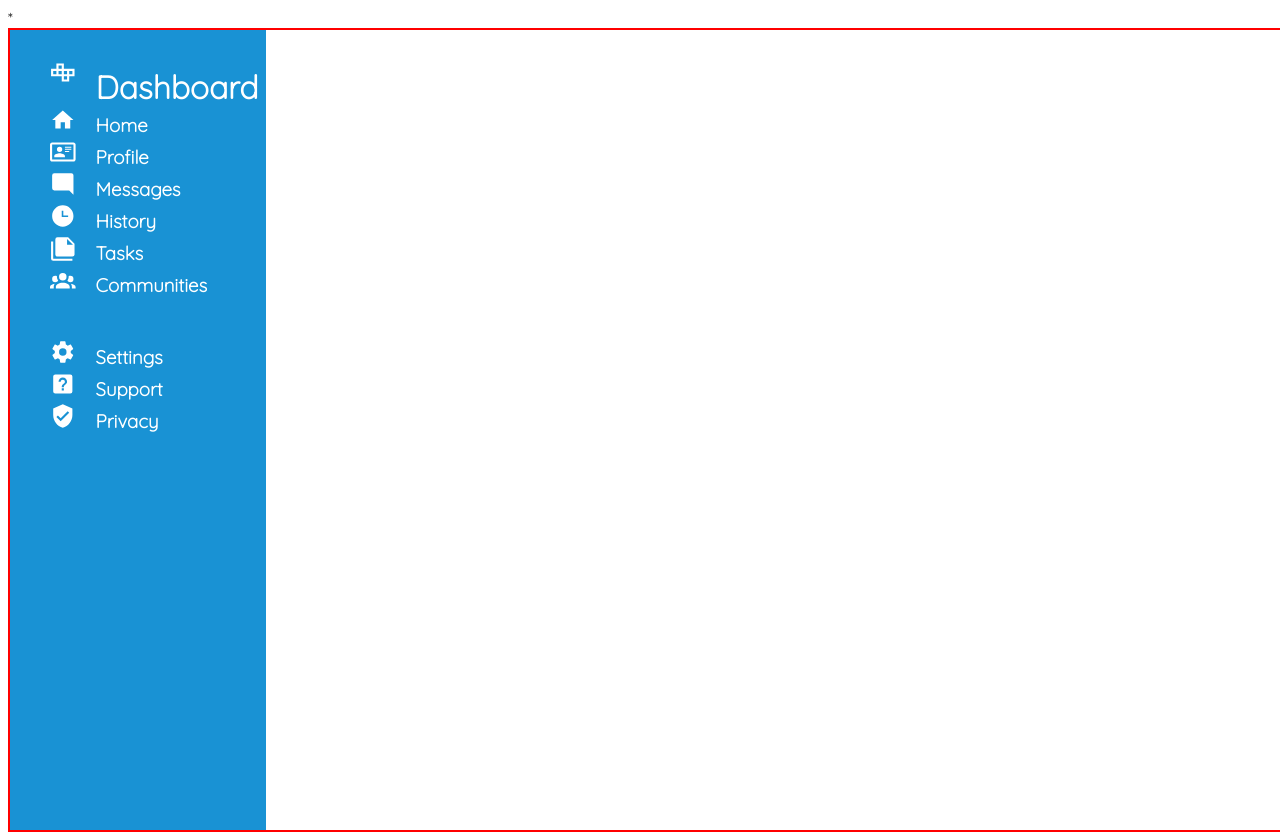
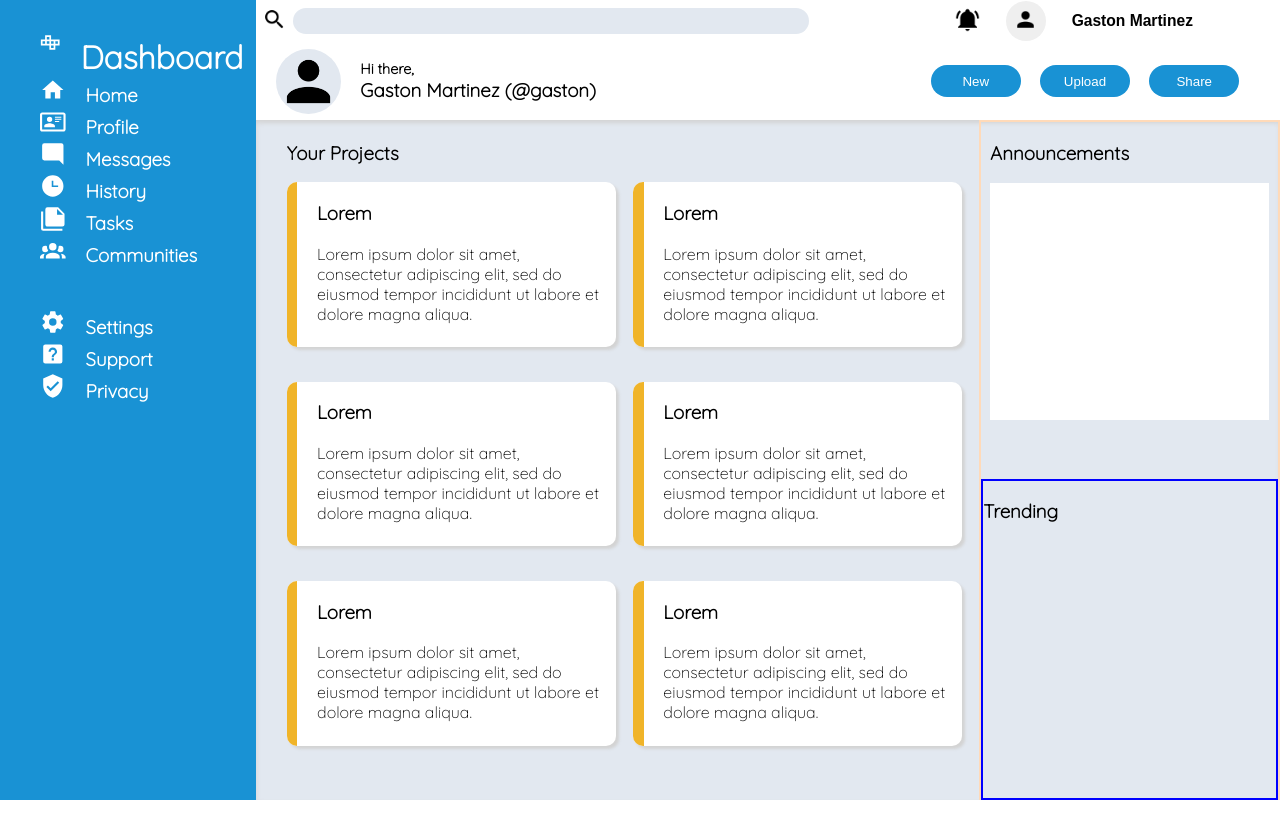
Before and after one commit to gastonmartinezz/Admin-dashboard, a plain HTML site: page index.html in a window 1280 px wide. After the commit the page ends 800 px from the top, so only its background shows below. Drawn offline with Linux system fonts and the light colour scheme.

Commit message:
Added many features
Added script.js for some DOM manipulation, added more CSS and HTML elements

```diff
--- a/index.html
+++ b/index.html
@@ -9,7 +9,7 @@
 <link href="https://fonts.googleapis.com/css2?family=Nunito+Sans:ital,opsz,wght@1,6..12,200&family=Quicksand:wght@300&family=Roboto:wght@100&display=swap" rel="stylesheet">
     <title>Dashboard</title>
 </head>
-<body>*
+<body>
     <div class="container">
         <div class="sidebar">
             <ul class="dashboard-ul">
@@ -61,18 +61,64 @@
         </div>
         <div class="main">
             <div class="nav-search">
+                <div class="top-nav">
+                    <div class="search-div">
+                        <button class="search" id="search-icon"><img src="imgs/magnify.png" alt="search-icon"></button>
+                        <input class="search" id="search-input" type="text">
+                    </div>
 
+                    <div class="user">
+                        <button id="alerts"><img src="imgs/bell-ring.png" alt="notifiacion-icon"></button>
+                        <button id="profile-image"><img src="imgs/account.png" alt="account-icon"></button>
+                        <button class="profile"><h3>Gaston Martinez</h3></button>
+                    </div>
+                </div>
+
+                <div class="actions">
+                    <div class="greet">
+                        <img src="imgs/account.png" alt="">
+                        <div class="text">
+                            <p>Hi there,</p>
+                            <h3>Gaston Martinez (@gaston)</h3>
+                        </div>
+                    </div>
+                    <div class="upload">
+                        <button>New</button>
+                        <button>Upload</button>
+                        <button>Share</button>
+                    </div>
+                </div>
             </div>
-            <div class="projects">
+            <div class="bottom">
+                <div class="projects">
+                    <h3 id="main-title">Your Projects</h3>
+                    <div class="left">
+                        <div class="grid"></div>
+                        <div class="grid"></div>
+                        <div class="grid"></div>
+                        <div class="grid"></div>
+                        <div class="grid"></div>
+                        <div class="grid"></div>
+                    </div>
+                </div>
+                <div class="right">
+                    <div class="announcements">
+                        <h3>Announcements</h3>
+                        <div class="grid-announcements">
+                            <div class="grid-announcementsInner top"></div>
+                            <div class="grid-announcementsInner"></div>
+                            <div class="grid-announcementsInner bot"></div>
+                        </div>
+                    </div>
+                    <div class="trending">
+                        <h3>Trending</h3>
 
+                    </div>
+                </div>
             </div>
-            <div class="announcements">
 
-            </div>
-            <div class="trending">
-
-            </div>
         </div>
     </div>
 </body>
+<script src="script.js"></script>
 </html>
--- /dev/null
+++ b/script.js
@@ -0,0 +1,14 @@
+const grid = document.getElementsByClassName('grid');
+
+for (let i = 0; i < grid.length; i++) {
+    grid[i].innerHTML +=
+    `
+        <div class="left-div"></div>
+        <div class="right-div">
+            <h3>Lorem</h3>
+            <p class="grid-text">
+            Lorem ipsum dolor sit amet, consectetur adipiscing elit, sed do eiusmod tempor incididunt ut labore et dolore magna aliqua.
+            </p>
+        </div>
+    `
+}
--- a/styles.css
+++ b/styles.css
@@ -4,16 +4,21 @@
     --bckgroundMain: #E2E8F0;
 }
 
-body {
+body, html {
     font-family: 'Nunito Sans', sans-serif;
     font-family: 'Quicksand', sans-serif;
+    height: 100%;
+    width: 100%;
+    margin: 0;
 }
 
 .container {
-    border: 2px red solid;
     width: 100vw;
     height: 100vh;
+    max-width: 100%;
+    max-height: 100%;
     display: flex;
+    margin: auto;
 }
 
 .sidebar {
@@ -26,7 +31,11 @@ body {
     width: 80%;
 }
 
-li {
+.dashboard {
+    margin-right: 1vw;
+}
+
+.sidebar li {
     display: flex;
     fill: white;
     gap: 20px;
@@ -41,3 +50,199 @@ svg {
 .bottom-ul {
     margin-top: 5vh;
 }
+
+.nav-search {
+    height: 15%;
+    display: flex;
+    flex-direction: column;
+}
+
+.search-div {
+    height: 100%;
+    display: flex;
+    justify-content: space-evenly;
+    align-items: center;
+}
+
+.top-nav {
+    display: flex;
+    gap: 60px;
+    height: 35%;
+}
+
+#search-input {
+    height: 1.5rem;
+    width: 40vw;
+    border: none;
+    border-radius: 15px;
+    background-color: #E2E8F0;
+}
+
+#search-icon, #alerts, .profile {
+    background-color: white;
+    border: none;
+}
+
+#profile-image {
+    border: none;
+    border-radius: 100%;
+    height: 40px;
+    width: 40px;
+}
+
+.nav-search img {
+    width: 25px;
+}
+
+.user {
+    height: 100%;
+    display: flex;
+    align-items: center;
+    width: 40%;
+    justify-content: center;
+    gap: 20px;
+}
+
+.actions {
+    height: 65%;
+    display: flex;
+}
+
+.greet {
+    height: 100%;
+    width: 50%;
+    display: flex;
+    align-items: center;
+}
+
+.greet img {
+    width: 65px;
+    height: 65px;
+    background-color: var(--bckgroundMain);
+    border-radius: 50px;
+    margin-left: 4%;
+
+}
+
+.upload {
+    width: 50%;
+    height: 100%;
+    display: flex;
+    justify-content: flex-end;
+    align-items: center;
+    gap: 4%;
+    margin-right: 4%;
+}
+
+.upload button {
+    height: 4vh;
+    width: 7vw;
+    background-color: var(--color);
+    color: white;
+    border: none;
+    border-radius: 50px;
+}
+
+.greet .text {
+    font-weight: bold;
+    margin-left: 4%;
+
+}
+
+.greet p {
+    font-size: 0.9rem;
+    margin: 0;
+}
+
+.greet h3 {
+    margin: 0;
+}
+
+#main-title {
+    background-color: var(--bckgroundMain);
+    margin: auto;
+    margin-top: 3%;
+}
+
+#announcements {
+    background-color: var(--bckgroundMain);
+    margin-top: 3%;
+    height: 100%;
+    border: 2px red solid;
+    margin: auto;
+}
+
+.bottom {
+    background-color: var(--bckgroundMain);
+    display: flex;
+    height: 85%;
+    width: 100%;
+    box-shadow: inset 0px 3px 5px lightgray;
+}
+
+.projects {
+    padding-left: 3%;
+    width: 70%;
+}
+
+.left {
+    width: 100%;
+    height: 88%;
+    display: grid;
+    grid-template-columns: repeat(2, 1fr);
+}
+
+.right {
+    border: 2px peachpuff solid;
+    width: 30%;
+}
+
+.grid {
+    background-color: white;
+    border: none;
+    border-radius: 10px;
+    box-shadow: 3px 3px 3px lightgray;
+    margin: 5%;
+    margin-left: 0;
+}
+
+.left-div {
+    width: 10%;
+    background-color: var(--secondaryColor);
+    border-bottom-left-radius: 10px;
+    border-top-left-radius: 10px;
+}
+
+.grid {
+    display: flex;
+}
+
+.right-div {
+    margin-left: 6%;
+    margin-right: 3%;
+}
+
+.right-div h3 {
+    font-weight: bolder;
+}
+
+.announcements {
+    margin-left: 3%;
+    margin-right: 3%;
+    height: 50%;
+}
+
+.grid-announcements {
+    display: grid;
+    height: 70%;
+}
+
+.grid-announcementsInner {
+    background-color: white;
+    border: none;
+}
+
+.trending {
+    border: 2px blue solid;
+    height: 47%;
+}
```
Also changed, not shown: imgs/account.png (added), imgs/bell-ring.png (added), imgs/magnify.png (added).
